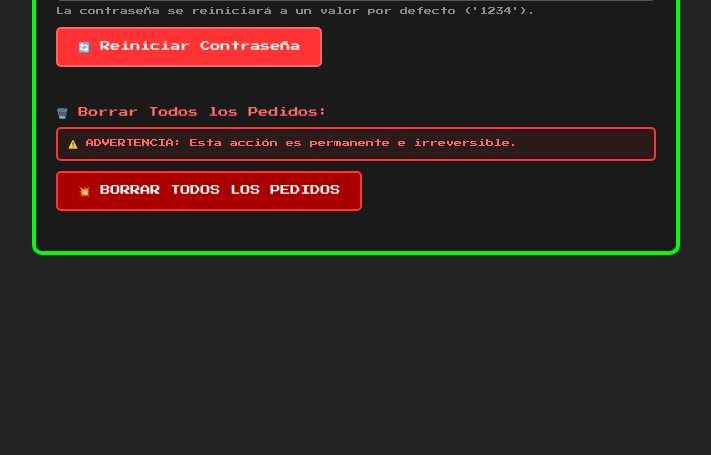
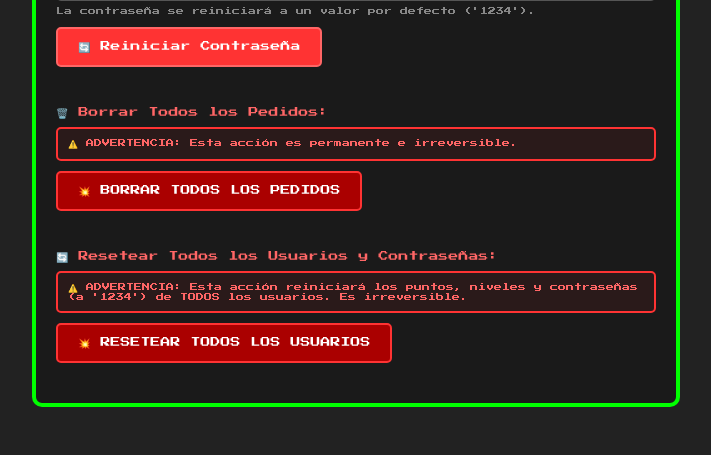
Before and after one commit to Qonejo/coraksmart, a Flask app: page /admin/configuracion in a window 1280 px wide. Shown: the part 1397-1852 px from the top of the page, without its empty margins (284-995 px from the left). Before the commit the page ends 1652 px from the top, so only its background shows below. Run offline with Flask 3, Linux system fonts and the light colour scheme; the visitor is signed in with stand-in values (Sample User, id 1).

Commit message:
feat: Add admin action to reset all users
This commit introduces a new administrative feature to reset all user accounts.

- Adds a "Reset All Users" button to the admin configuration page (`/admin/configuracion`).
- The button is styled as a destructive action and requires a confirmation dialog.
- Implements the backend logic in the `admin_configuracion` route to handle the action.
- When triggered, the feature iterates through all users in `usuarios.json`, resets their `aura_points` and `claimed_levels` to default values, and sets their password to a default ('1234').
- This provides a quick way for an administrator to perform a full user data reset without affecting order history.

```diff
--- a/app.py
+++ b/app.py
@@ -1158,6 +1158,25 @@ def admin_configuracion():
             guardar_pedidos([])
             flash(f"TODOS los pedidos han sido eliminados. Se creó una copia de respaldo: {backup_filename}", "success")
 
+        elif action == "reset_all_users":
+            usuarios = cargar_usuarios()
+            default_password = "1234"
+            hashed_password = generate_password_hash(default_password)
+
+            for user_emoji in usuarios:
+                # Mantener la estructura de datos, pero reiniciar valores
+                usuarios[user_emoji]["password_hash"] = hashed_password
+                usuarios[user_emoji]["aura_points"] = 0
+
+                # Usar .get para evitar errores si la clave no existe
+                if "claimed_levels" in usuarios[user_emoji]:
+                    usuarios[user_emoji]["claimed_levels"] = []
+                if "reward_codes" in usuarios[user_emoji]:
+                    del usuarios[user_emoji]["reward_codes"]
+
+            guardar_usuarios(usuarios)
+            flash("TODOS los usuarios han sido reseteados. Sus contraseñas ahora son '1234'.", "success")
+
         return redirect(url_for("admin_configuracion"))
 
     return render_template("admin_config.html", config=cargar_configuracion())
--- a/templates/admin_config.html
+++ b/templates/admin_config.html
@@ -92,6 +92,15 @@
                         </div>
                         <button type="submit" name="action" value="clear_orders" onclick="return confirm('¿ESTÁS COMPLETAMENTE SEGURO? Esta acción eliminará TODOS los pedidos y NO SE PUEDE DESHACER.')" class="submit-btn" style="background: #aa0000; border-color: #ff3333; color: #fff; margin-top: 10px;">💥 BORRAR TODOS LOS PEDIDOS</button>
                     </div>
+
+                    <!-- Resetear todos los usuarios -->
+                    <div class="form-group">
+                        <label style="color: #ff6666; font-size: 10px;">🔄 Resetear Todos los Usuarios y Contraseñas:</label>
+                        <div style="background: #2a1a1a; padding: 10px; border: 2px solid #ff3333; border-radius: 5px; font-size: 8px; color: #ff6666;">
+                            ⚠️ ADVERTENCIA: Esta acción reiniciará los puntos, niveles y contraseñas (a '1234') de TODOS los usuarios. Es irreversible.
+                        </div>
+                        <button type="submit" name="action" value="reset_all_users" onclick="return confirm('¿ESTÁS COMPLETAMENTE SEGURO? Esta acción reiniciará a TODOS los usuarios y sus contraseñas. NO SE PUEDE DESHACER.')" class="submit-btn" style="background: #aa0000; border-color: #ff3333; color: #fff; margin-top: 10px;">💥 RESETEAR TODOS LOS USUARIOS</button>
+                    </div>
                 </div>
             </div>
         </form>
```
